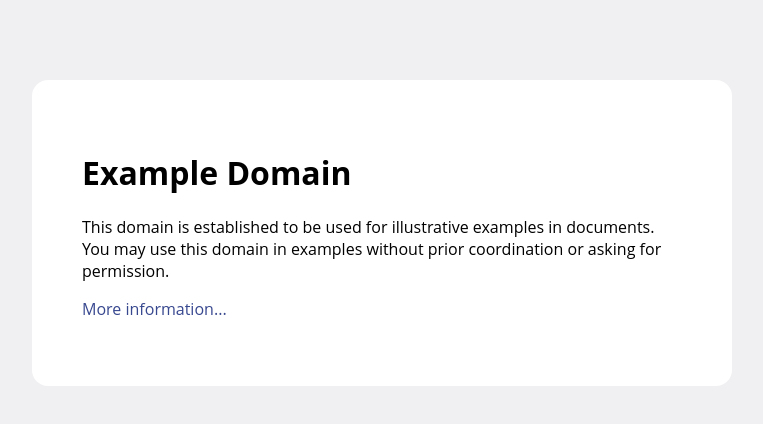
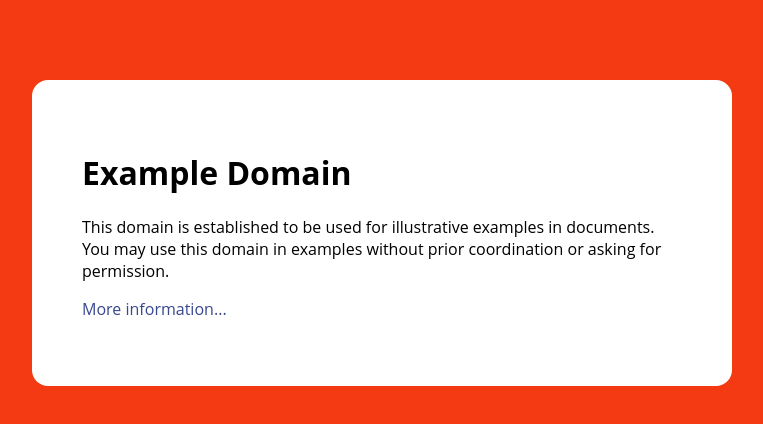
Before and after one commit to remistgelais/website, a plain HTML site: page index.html in a window 1280 px wide. Shown: the whole page, without its empty margins (258-1021 px from the left). Drawn offline with Linux system fonts and the light colour scheme.

Commit message:
changed color & title

```diff
--- a/index.html
+++ b/index.html
@@ -1,14 +1,14 @@
 <!doctype html>
 <html>
 <head>
-    <title>Example Domain</title>
+    <title>Remi's Domain</title>
 
     <meta charset="utf-8" />
     <meta http-equiv="Content-type" content="text/html; charset=utf-8" />
     <meta name="viewport" content="width=device-width, initial-scale=1" />
     <style type="text/css">
     body {
-        background-color: #f0f0f2;
+        background-color: #f43a12;
         margin: 0;
         padding: 0;
         font-family: "Open Sans", "Helvetica Neue", Helvetica, Arial, sans-serif;
```
